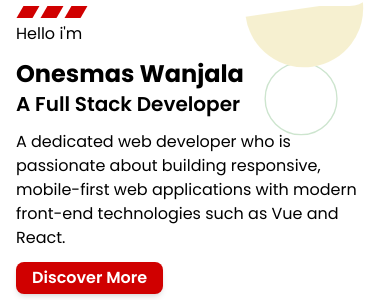
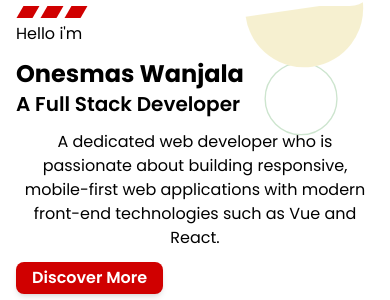
Before and after one commit to chmodx5/portfolio2, a React (Vite) app: page / in a window 390 px wide. Shown: the part 478-778 px from the top of the page. Built offline with nearby package versions, Linux system fonts and the light colour scheme; grey boxes are pictures that could not be loaded.

Commit message:
centers hero text on small devices

```diff
--- a/src/components/sections/home/Hero.jsx
+++ b/src/components/sections/home/Hero.jsx
@@ -31,7 +31,7 @@ const Hero = () => {
                 </h3>
               </div>
 
-              <h6>
+              <h6 className="text-center md:text-left">
                 A dedicated web developer who is passionate about building
                 responsive, mobile-first web applications with modern front-end
                 technologies such as Vue and React.
```
